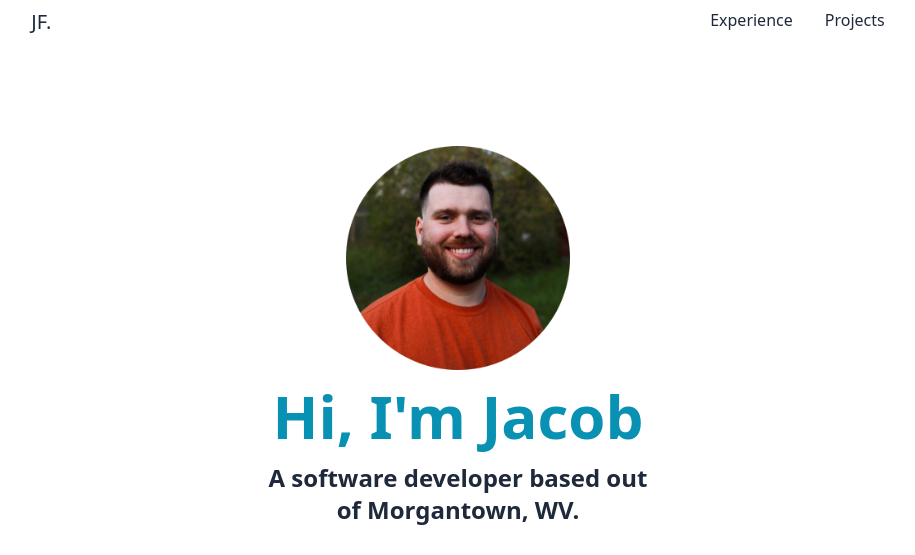
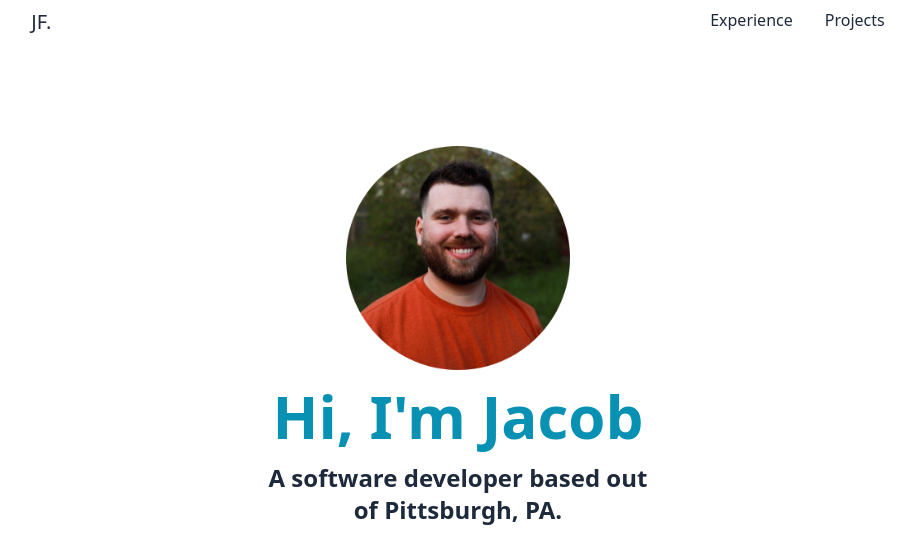
Before and after one commit to jacobferrante/jacobferrante.dev, an Astro site: page / in a window 1280 px wide. Shown: the top 555 px of the page, without its empty margins (182-1097 px from the left). Built offline with nearby package versions, Linux system fonts and the light colour scheme; Astro itself is replaced by a stand-in of ours.

Commit message:
updated location

```diff
--- a/src/pages/index.astro
+++ b/src/pages/index.astro
@@ -50,7 +50,7 @@ import Project from "../components/project.astro";
 				Hi, I'm Jacob
 			</h1>
 			<p class="text-lg font-bold text-slate-800 xl:text-2xl xl:w-4/12 2xl:3/12">
-				A software developer based out of Morgantown, WV.
+				A software developer based out of Pittsburgh, PA.
 			</p>
 			<div
 				class="border-y-2 border-cyan-600 mt-8 h-24 w-10/12 flex mx-auto flex-row justify-around items-center xl:w-2/12"
```
